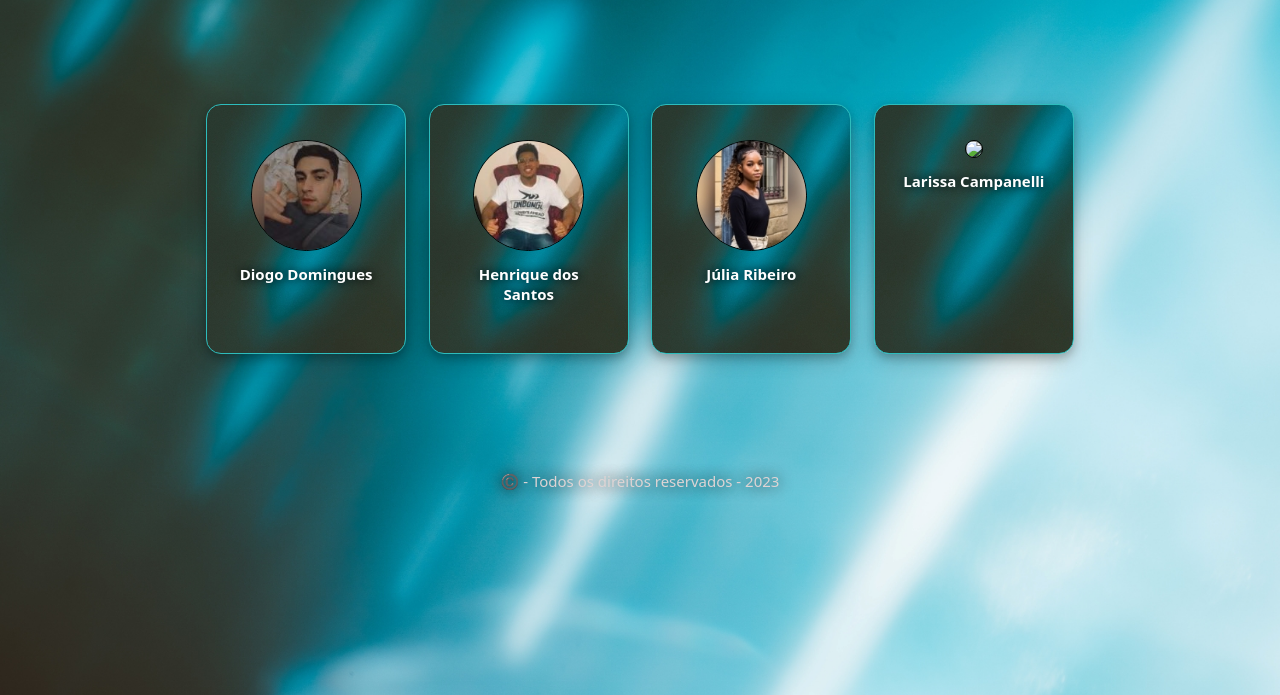
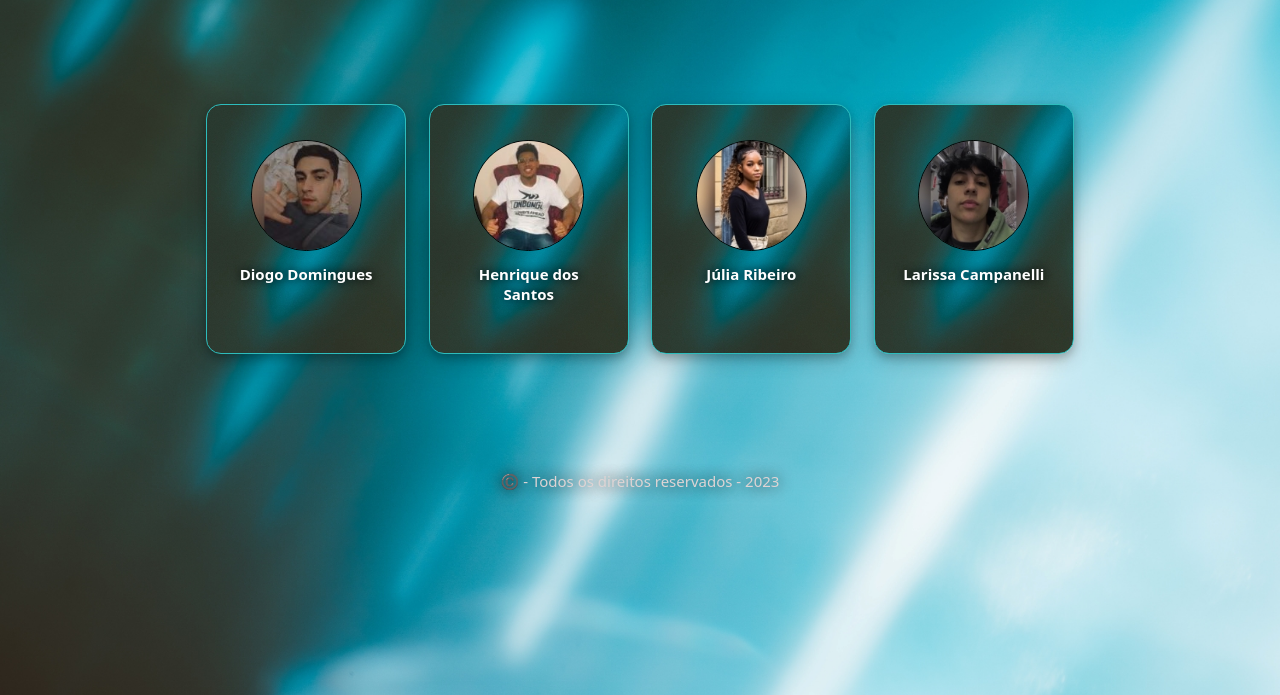
Before and after one commit to Diogoc4/ac2-devops, a plain HTML site: page index.html in a window 1280 px wide. Shown: the part 105-800 px from the top of the page. Drawn offline with Linux system fonts and the light colour scheme.

Commit message:
atualização da Larissa

```diff
--- a/index.html
+++ b/index.html
@@ -33,7 +33,7 @@
         </section>
 
         <section class="sec-1">
-            <img class="foto-perfil" src="imagens/">
+            <img class="foto-perfil" src="imagens/Larissa.jpg">
             <h2>Larissa Campanelli</h2>
         </section>
 
```
Also changed, not shown: imagens/larissa.jpg (added).
